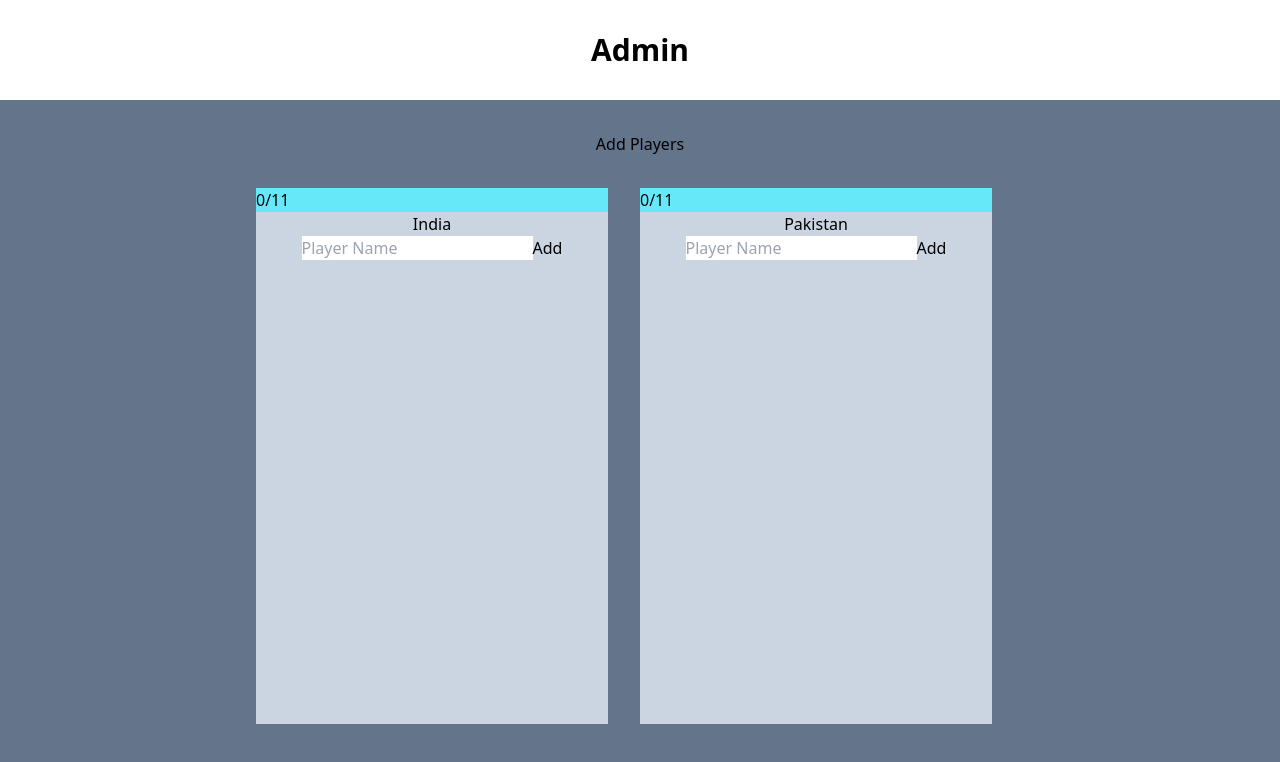
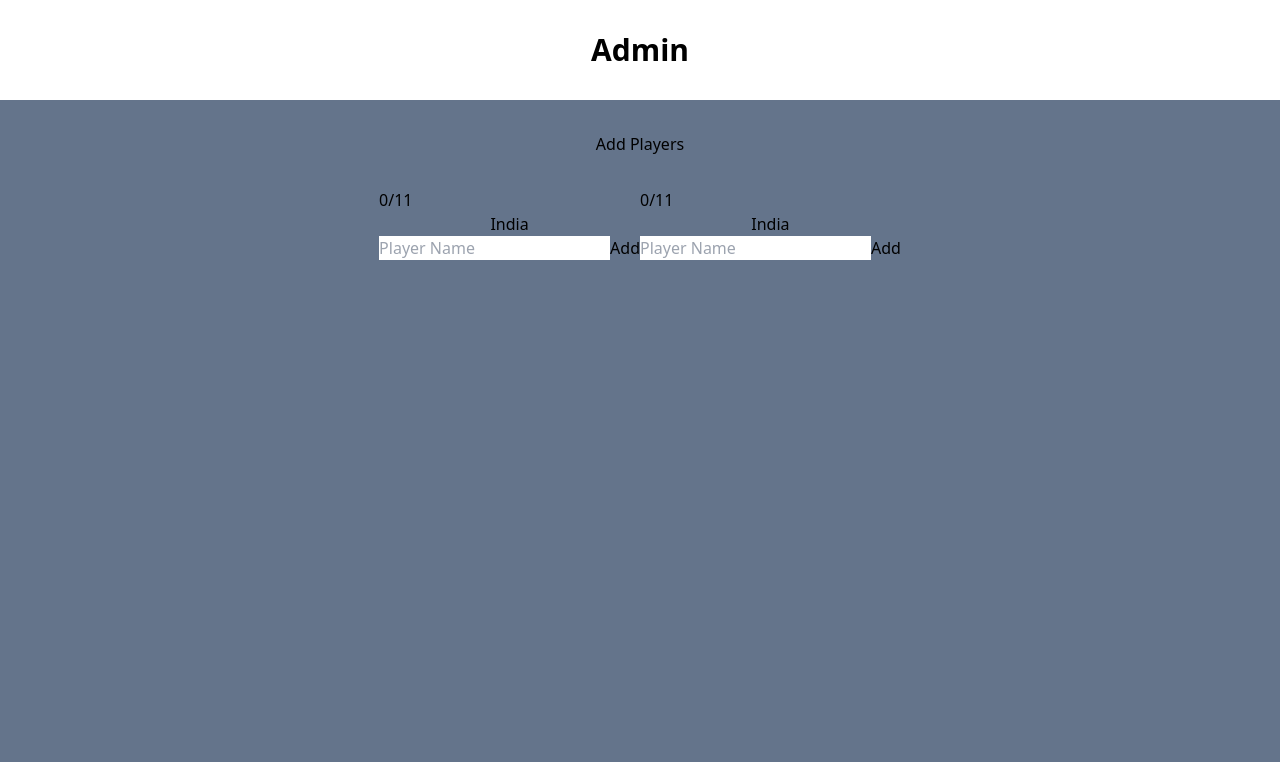
Before and after one commit to salmanpary/Buidl11, a Next.js app: page / in a window 1280 px wide. Shown: the top 762 px of the page. Built offline with nearby package versions, Linux system fonts and the light colour scheme.

Commit message:
made into components

```diff
--- a/Components/Listdisplay.js
+++ b/Components/Listdisplay.js
@@ -1,20 +1,41 @@
 import React from 'react'
 import Playercard from './Playercard';
+import { useState } from 'react';
 
 const Listdisplay = (props) => {
+
+    function addItem1() {
+        if(selected1 == 11)
+         {
+          console.error("Limit reached");
+          return;
+         }
+        let value = selected1+1;
+        setselected1(value);
+        const player1 = {
+          name: input1,
+          credits: Math.floor(Math.random() * 10),
+        };
+        setplayers1((players1) => [...players1, player1]);
+      }
+
+      const [input1, setinput1] = useState("");
+      const [players1, setplayers1] = useState([]);
+      const [selected1, setselected1] = useState(0);
+
   return (
-    <div>
-        <div className=' bg-cyan-300 w-[22rem]'>0/11</div>
-        <div className="bg-slate-300  text-center w-[22rem] mr-8">
+    <div className="List">
+        <div className=' bg-cyan-300 w-[22rem]'>{selected1}/11</div>
+        <div className="bg-slate-300  text-center w-[22rem] h-[32rem] mr-8 overflow-y-auto">
             <h4>India</h4>
             <input
               type="text"
               placeholder="Player Name"
-              onChange={(e) => props.setinput1(e.target.value)}
+              onChange={(e) => setinput1(e.target.value)}
             ></input>
-            <button onClick={() => props.addItem1()}>Add</button>
-            <div className="list-container">
-              {props.players1.map((player) => {
+            <button onClick={() => addItem1()}>Add</button>
+            <div className="list-container ">
+              {players1.map((player) => {
                 return (
                   <Playercard name={player.name} credits={player.credits} />
                 );
--- a/pages/index.js
+++ b/pages/index.js
@@ -3,37 +3,6 @@
 import Listdisplay from "../Components/Listdisplay";
 
 export default function Home() {
-  function addItem1() {
-    if(selected1 == 11)
-     {
-      console.error("Limit reached");
-      return;
-     }
-    let value = selected1+1;
-    setselected1(value);
-    const player1 = {
-      name: input1,
-      credits: Math.floor(Math.random() * 10),
-    };
-    setplayers1((players1) => [...players1, player1]);
-  }
-
-  function addItem2() {
-    let value = selected2+1;
-    setselected2(value);
-    const player2 = {
-      name: input2,
-      credits: Math.floor(Math.random() * 10),
-    };
-    setplayers2((players2) => [...players2, player2]);
-  }
-
-  const [input1, setinput1] = useState("");
-  const [input2, setinput2] = useState("");
-  const [players1, setplayers1] = useState([]);
-  const [players2, setplayers2] = useState([]);
-  const [selected1, setselected1] = useState(0);
-  const [selected2, setselected2] = useState(0);
 
   return (
     <div className="h-screen flex flex-col">
@@ -41,44 +10,8 @@
       <div className="bg-slate-500 ">
         <h2 className="text-center mt-8 mb-8">Add Players</h2>
         <div className="flex justify-center h-screen">
-        <div className="List">
-        <div className=' bg-cyan-300 w-[22rem]'>{selected1}/11</div>
-        <div className="bg-slate-300  text-center w-[22rem] h-[32rem] mr-8 overflow-y-auto">
-            <h4>India</h4>
-            <input
-              type="text"
-              placeholder="Player Name"
-              onChange={(e) => setinput1(e.target.value)}
-            ></input>
-            <button onClick={() => addItem1()}>Add</button>
-            <div className="list-container ">
-              {players1.map((player) => {
-                return (
-                  <Playercard name={player.name} credits={player.credits} />
-                );
-              })}
-            </div>
-          </div>
-    </div>
-    <div className="List">
-        <div className=' bg-cyan-300 w-[22rem]'>{selected2}/11</div>
-        <div className="bg-slate-300  text-center w-[22rem] h-[32rem] mr-8 overflow-y-auto">
-            <h4>Pakistan</h4>
-            <input
-              type="text"
-              placeholder="Player Name"
-              onChange={(e) => setinput2(e.target.value)}
-            ></input>
-            <button onClick={() => addItem2()}>Add</button>
-            <div className="list-container">
-              {players2.map((player) => {
-                return (
-                  <Playercard name={player.name} credits={player.credits} />
-                );
-              })}
-            </div>
-          </div>
-    </div>
+        <Listdisplay/>
+        <Listdisplay/>
         </div>
       </div>
     </div>
```
